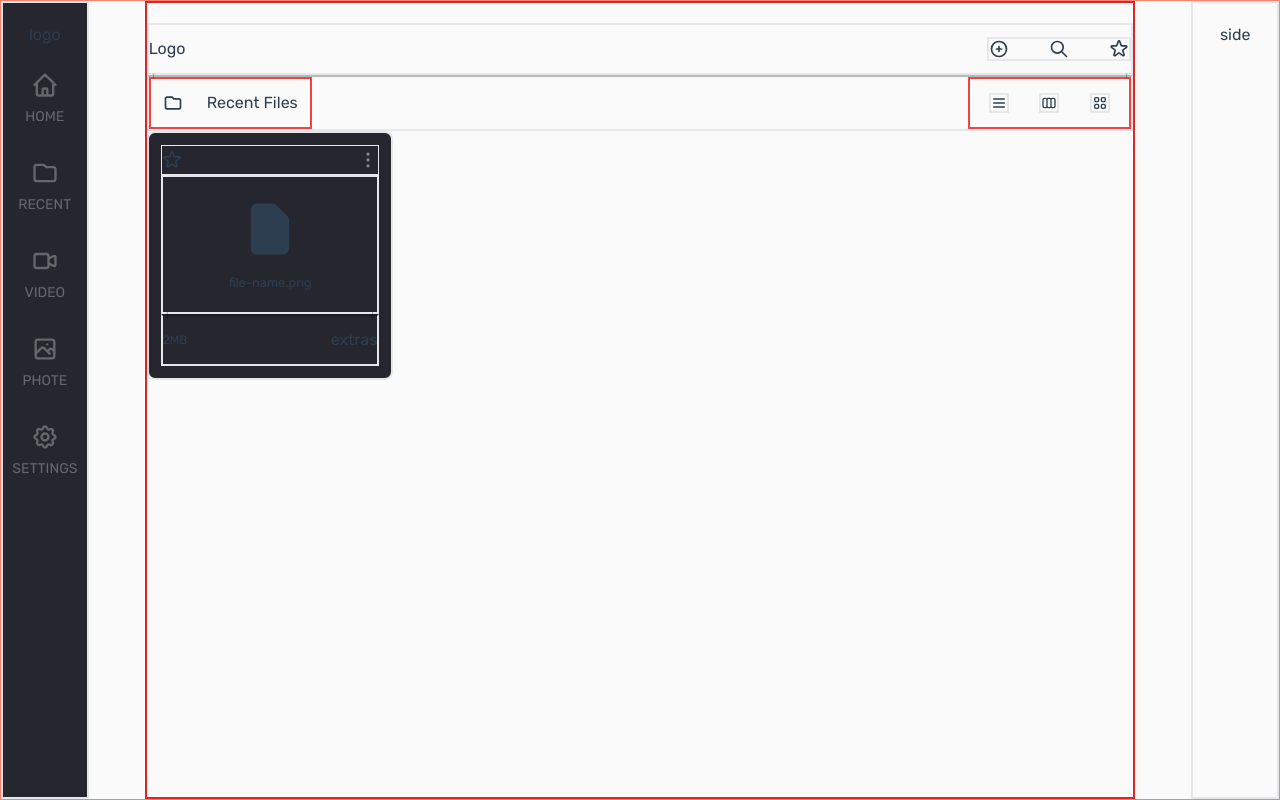
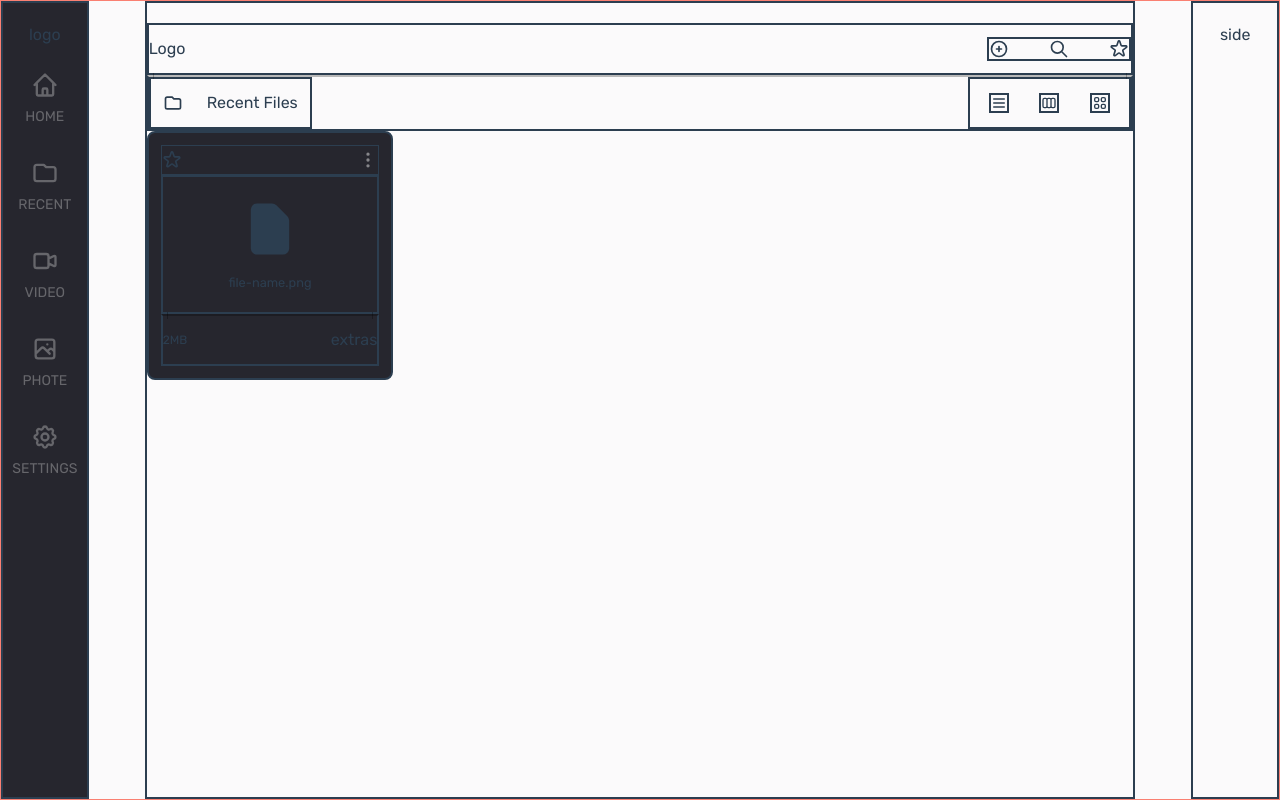
Before and after one commit to micaiah-effiong/File-share, a Vue app in the folder client/: page / in a window 1280 px wide. Built offline with nearby package versions, Linux system fonts and the light colour scheme.

Commit message:
♻️ extend tailwind colors
use extend to add custom colors

```diff
--- a/client/tailwind.config.js
+++ b/client/tailwind.config.js
@@ -1,17 +1,20 @@
-const colors = require("tailwindcss/colors");
 module.exports = {
   mode: "jit",
   content: ["./index.html", "./src/**/*.{vue,js,ts,jsx,tsx}"],
   theme: {
-    extend: {},
+    extend: {
       colors: {
-      ...colors,
         ash: {
           light: "#86868a",
           dark: "#1d1b22",
           accent: "#66666b",
           normal: "#26262e",
+          secondary: "#34343b",
         },
+      },
+    },
+    colors: {
+      // ...colors,
     },
   },
   plugins: [],
```
Lines whose indentation alone changed are shown as unchanged.
